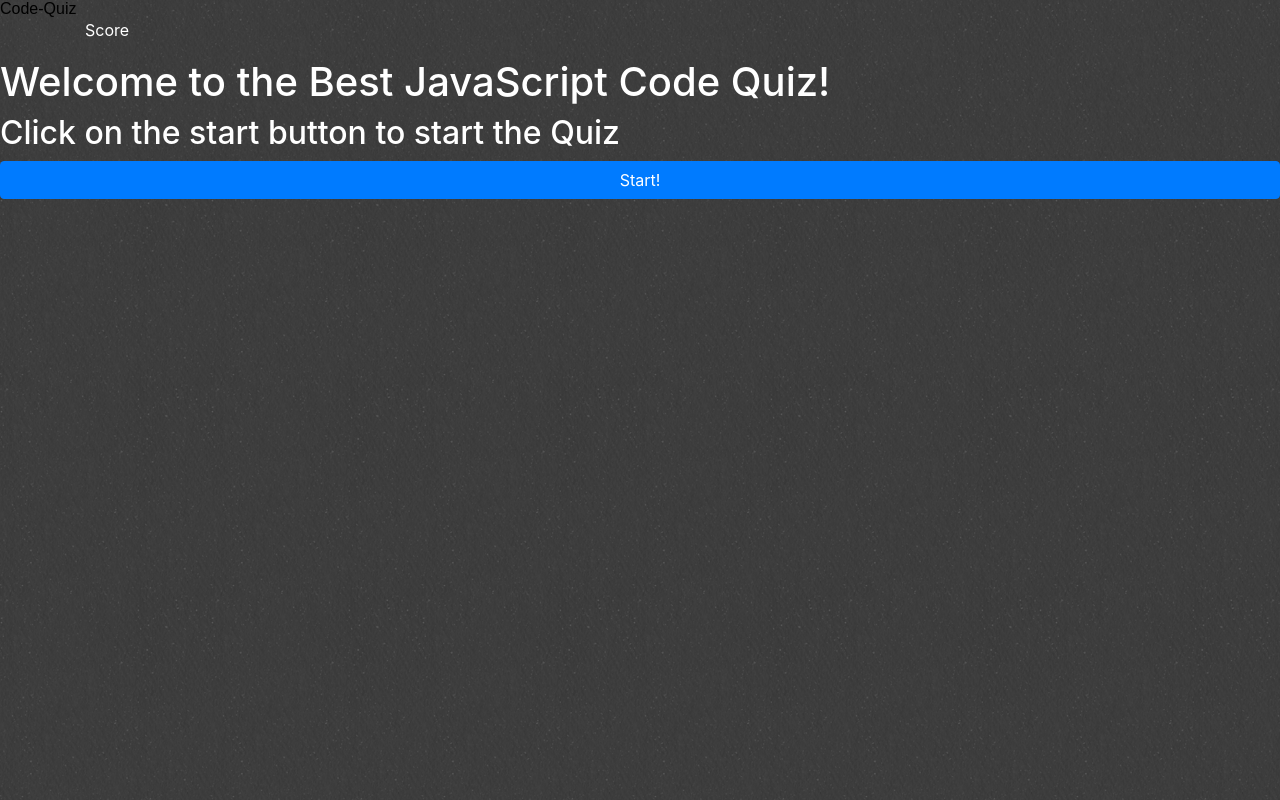
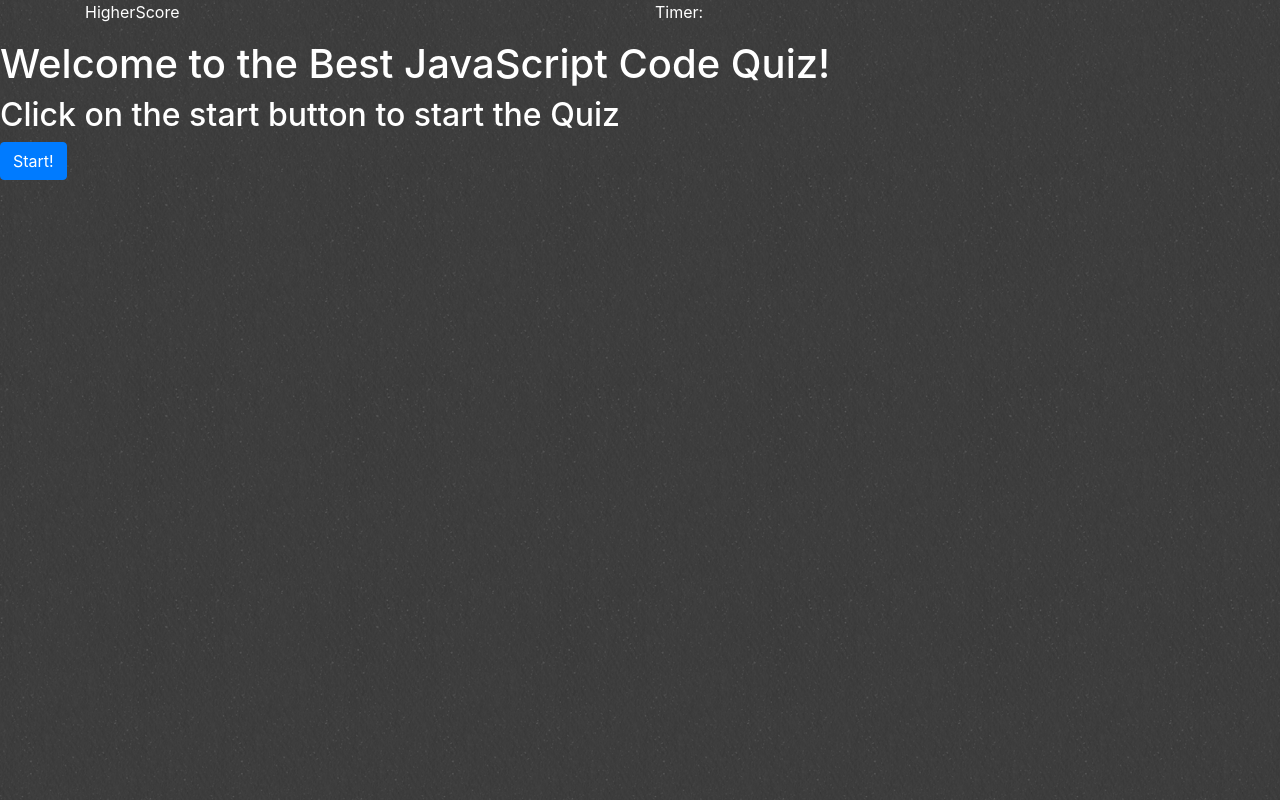
Before and after one commit to rogercerpa/CODE.QUIZ.HW3, a plain HTML site: page index.html in a window 1280 px wide. Drawn offline with nearby package versions, Linux system fonts and the light colour scheme.

Commit message:
updated the css file to eliminate extra unneccesary information

```diff
--- a/assets/css/style.css
+++ b/assets/css/style.css
@@ -1,22 +1,8 @@
 * {
 	box-sizing: border-box;
-	display: grid;
 }
 
 body {
 	Color: white;
 	background-image: url("../images/gray_sand/gray_sand.png");
 }
-
-/* Header styling, it will include the score and the timer */
-.header-container {
-	width: 100%;
-	grid-column: ;
-}
-
-#score {
-}
-#timer {
-	text-align: right;
-}
-/* container */
--- a/index.html
+++ b/index.html
@@ -16,8 +16,8 @@
     <!-- the header includes the score and the timer -->
 <header class="container header-container">
     <div class="row header-row justify-content-between">
-        <div class="col-md-6"> <p id="score">Score</p></div>
-        <div class="col-md-6"><p id="timer"></p></div>
+        <div class="col-md-6"> <p>HigherScore <span id="score"></span></p></div>
+        <div class="col-md-6"><p>Timer: <span id="timer"></span> </p></div>
 
     </div>
 </header>
```
